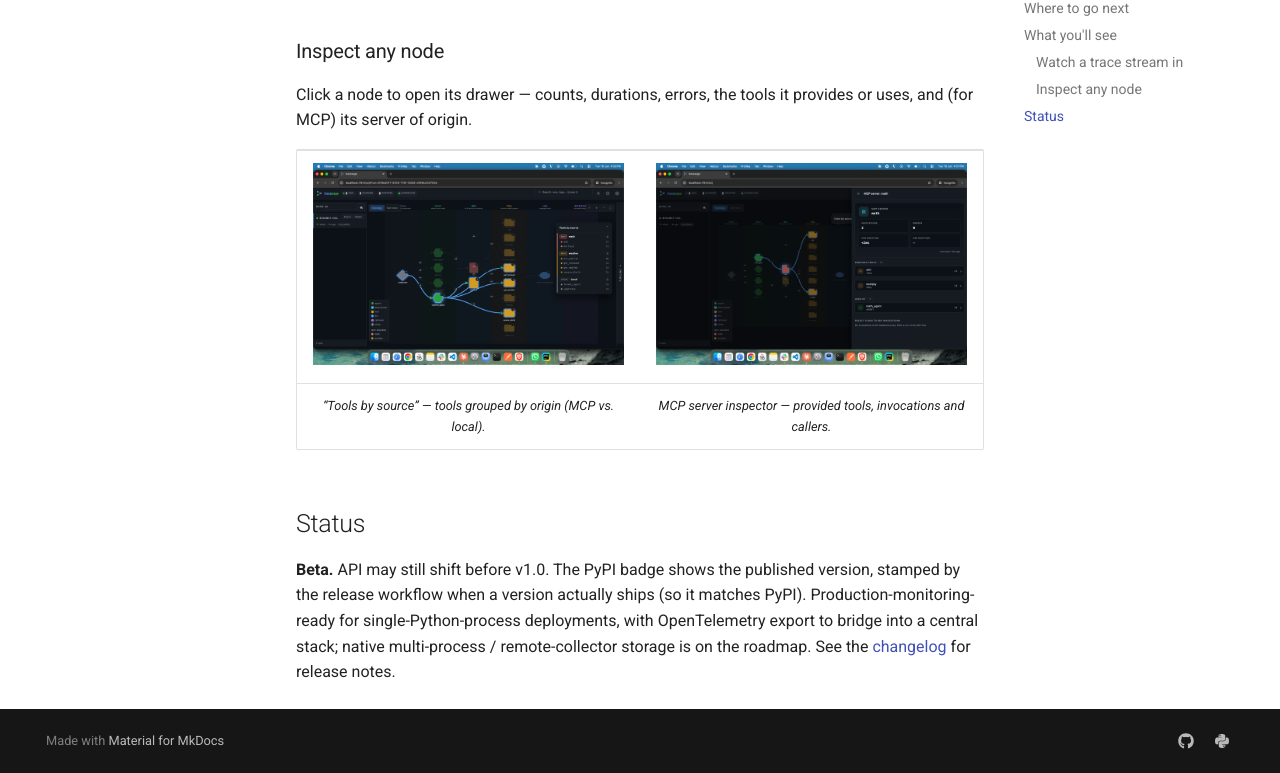
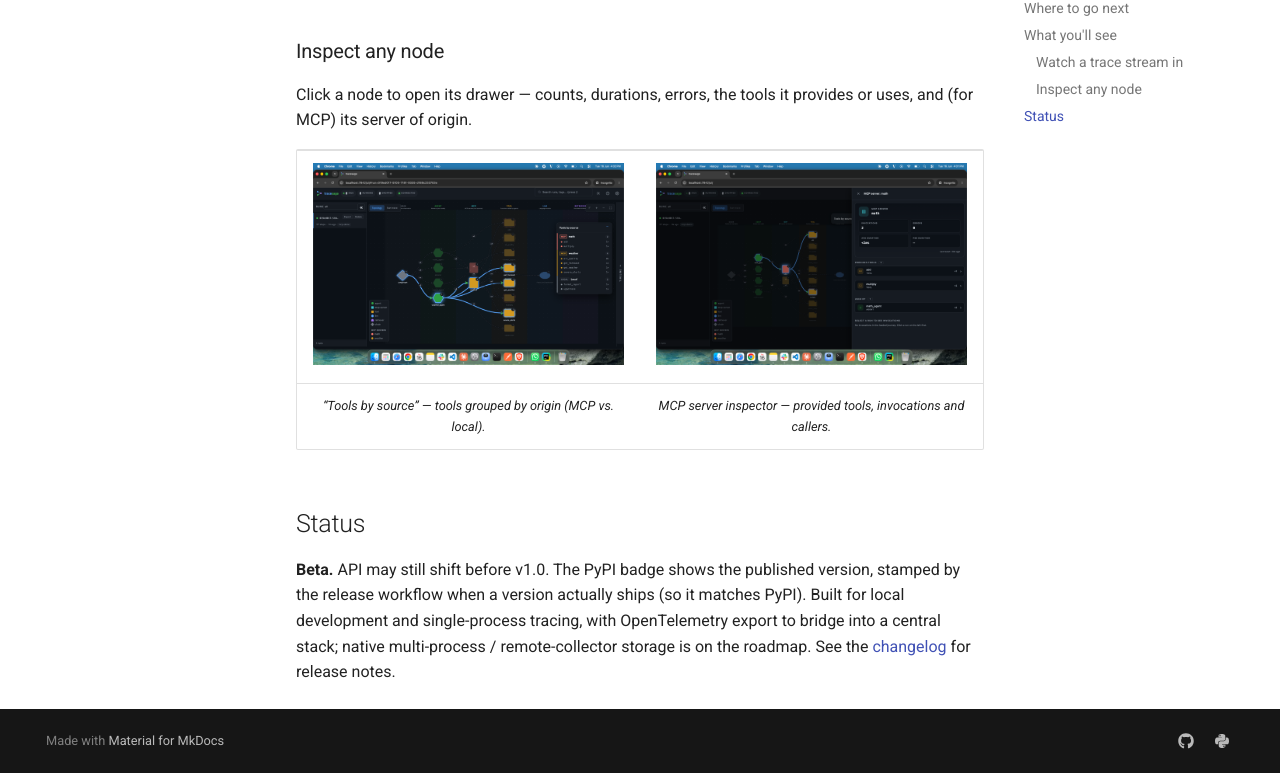
Before and after one commit to kjgpta/tracesage, an MkDocs documentation site: the page built from docs/index.md, in a window 1280 px wide and 900 px high, scrolled down 3148 px, cut to the strip 127-900 px from the top of the window. Built offline with MkDocs 1.6.1 and Material for MkDocs 9.7.7, drawn with Linux system fonts in a browser that asks for light colours; comment, search, counter and statistics services are not loaded; some of the changed text lies outside the part shown.

Commit message:
docs: drop 'production observability' overclaim; document the port behavior
- Reposition as 'local-first observability' across README/docs/mkdocs/pyproject/
  __init__/CLI help; 'Production-grade safety' -> 'Crash-safe by design'; status no
  longer claims 'production-monitoring-ready'. Legitimate refs kept: bridging to YOUR
  external OTel/production stack, and the roadmap's honest 'to become production-grade'.
- Document auto-port everywhere: cli.md serve --port note, api.md /api/health
  project_name field. (config table + 'Running several apps at once' added earlier.)
- tracesage serve now uses the same auto-port resolver (was a direct uvicorn bind).

Co-Authored-By: Claude Opus 4.8 (1M context) <noreply@anthropic.com>

````diff
--- a/docs/index.md
+++ b/docs/index.md
@@ -4,7 +4,7 @@
 
 # tracesage
 
-**Production observability for LangChain & LangGraph multi-agent systems.**
+**Local-first observability for LangChain & LangGraph multi-agent systems.**
 Drop in two lines, see live execution traces in your browser.
 
 ```python
@@ -34,7 +34,7 @@ and renders it in an interactive graph + timeline UI in real time.
 
 - **Zero infrastructure.** No Docker. No Postgres. No external services. `pip install`.
 - **Two-line integration.** One callback added to your existing `ainvoke`.
-- **Production-grade safety.** The handler never raises. The tracer never crashes
+- **Crash-safe by design.** The handler never raises and the tracer never crashes
   your pipeline.
 - **Interactive graph view.** Custom SVG graph (no framework), auto-laid-out. Hover, click, replay any run.
 - **MCP-aware.** Tools loaded from MCP servers are attributed by source — see which tools
@@ -123,6 +123,6 @@ or uses, and (for MCP) its server of origin.
 
 **Beta.** API may still shift before v1.0. The PyPI badge shows the published version,
 stamped by the release workflow when a version actually ships (so it matches PyPI).
-Production-monitoring-ready for single-Python-process deployments, with OpenTelemetry
-export to bridge into a central stack; native multi-process / remote-collector storage is
-on the roadmap. See the [changelog](changelog.md) for release notes.
+Built for local development and single-process tracing, with OpenTelemetry export to
+bridge into a central stack; native multi-process / remote-collector storage is on the
+roadmap. See the [changelog](changelog.md) for release notes.
--- a/mkdocs.yml
+++ b/mkdocs.yml
@@ -1,5 +1,5 @@
 site_name: tracesage
-site_description: Production observability for LangChain & LangGraph multi-agent systems.
+site_description: Local-first observability for LangChain & LangGraph multi-agent systems.
 site_url: https://kjgpta.github.io/tracesage/
 site_author: tracesage contributors
 
--- a/pyproject.toml
+++ b/pyproject.toml
@@ -5,7 +5,7 @@ build-backend = "hatchling.build"
 [project]
 name = "tracesage"
 version = "0.2.0"
-description = "Production observability adapter for LangChain/LangGraph multi-agent systems"
+description = "Local-first observability for LangChain/LangGraph multi-agent systems"
 readme = "README.md"
 license = { text = "MIT" }
 requires-python = ">=3.11"
--- a/src/tracesage/__init__.py
+++ b/src/tracesage/__init__.py
@@ -1,4 +1,4 @@
-"""tracesage: production observability for LangChain/LangGraph multi-agent systems."""
+"""tracesage: local-first observability for LangChain/LangGraph multi-agent systems."""
 from __future__ import annotations
 
 from importlib.metadata import PackageNotFoundError, version
````
Also changed, not shown: README.md (+4 -4 lines), docs/api.md (+4 -1 lines), docs/cli.md (+6 -1 lines), docs/production.md (+5 -4 lines), 1 other file.
